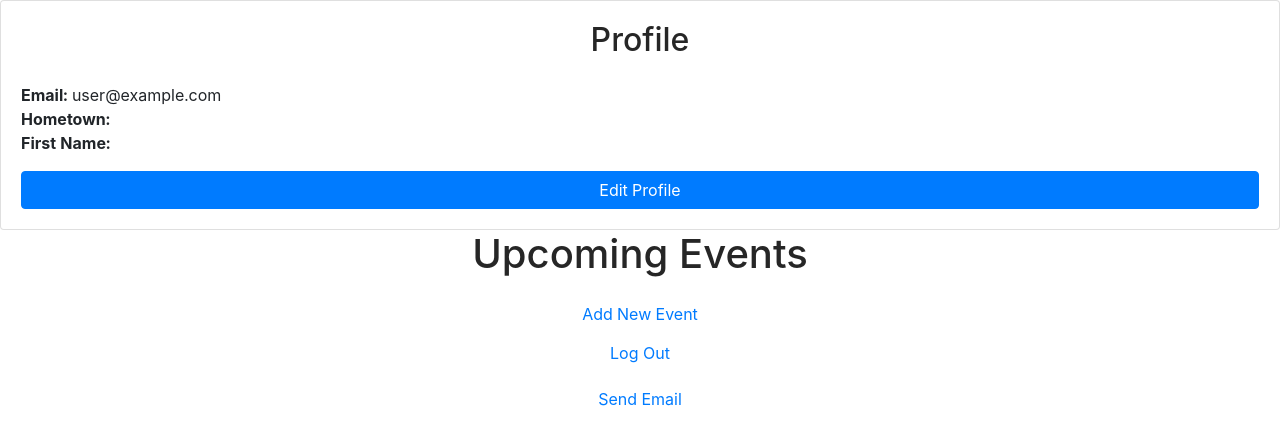
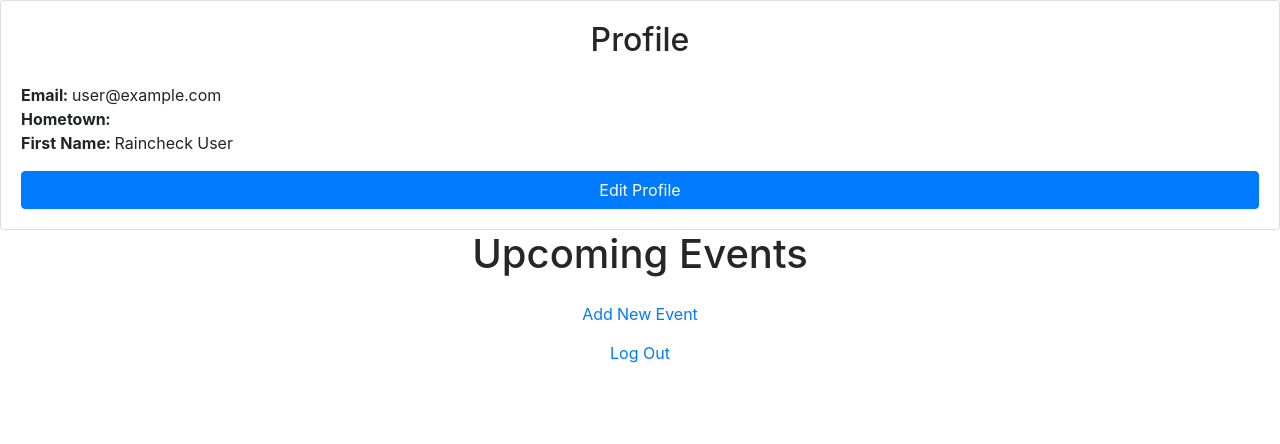
Before and after one commit to connor-giles/raincheck, a React (Create React App) app: page /userdashboard in a window 1280 px wide. Shown: the top 444 px of the page. Built offline with nearby package versions, Linux system fonts and the light colour scheme; no server answers; the database is empty; sample sign-in values are in the browser's storage.

Commit message:
added last major functinality, needs frontend and testing

```diff
--- a/src/components/UserDashboard.js
+++ b/src/components/UserDashboard.js
@@ -19,57 +19,43 @@ export default function UserDashboard() {
 
     const[error, setError] = useState('')
     const[homeT, setHomeT] = useState('')
-    const[firstName, setFirstName] = useState('')
+    const[firstName, setFirstName] = useState('Raincheck User')
     const [weather, setWeather] = useState({});
-    const [emailWeather, setEmailWeather] = useState({});
     const { currentUser, logout } = useAuth()
     const history = useHistory()
 
-    function testForecast() {
-        fetch(`${weatherAPI.base}weather?q=${homeT}&units=metric&APPID=${weatherAPI.key}`)
-        .then(res => res.json())
-        .then(result => {
-        setWeather(result);
-            console.log(result) //ensures getting correct user weather info
-        })
+    //handles time creation
+    function formatAMPM(date) {
+        var hours = date.getHours();
+        var minutes = date.getMinutes();
+        var ampm = hours >= 12 ? 'PM' : 'AM';
+        hours = hours % 12;
+        hours = hours ? hours : 12; // the hour '0' should be '12'
+        minutes = minutes < 10 ? '0'+minutes : minutes;
+        var strTime = hours + ':' + minutes + ' ' + ampm;
+        return strTime;
     }
 
     //Handles main function of app, which is checking weather with calendar to send email notifications
-    function sendEmail(){
+    function sendEmail(passedInParams) {
 
-        //gets weather info
-        // fetch(`${weatherAPI.base}weather?q=${PUT EVENT LOCATION HERE}&units=metric&APPID=${weatherAPI.key}`)
-        // .then(res => res.json())
-        // .then(result => {
-        // setWeather(result);
-        // //console.log(result) //ensures getting correct user weather info
-        // })
+        let templateParams = {
+            usersName: firstName,
+            eventName: passedInParams.eventName,
+            eventTime: passedInParams.eventTime,
+            eventDay: passedInParams.eventDay,
+            eventLocation: passedInParams.eventLocation,
+            weatherIssue: passedInParams.weatherIssue,
+            teamName : 'The Raincheck Team',
+            email: currentUser.email,
+        }
 
-
-
-
-
-
-
-
-
-        // let templateParams = {
-        //     usersName: 'Connor',
-        //     eventName: 'Basketball',
-        //     eventTime: "12 o'clock",
-        //     eventDay: 'April 30th',
-        //     eventLocation: "Orlando",
-        //     weatherIssue: "Heavy Precipitation",
-        //     teamName : 'The Raincheck Team',
-        //     email: 'connor.giles@ufl.edu'
-        // }
-
-        // emailjs.send('service_9cc3g3w', 'template_bysh0kp', templateParams, 'user_gRwkODYoHmZeIXphrdLjY')
-        // .then(function(response) {
-        // console.log('SUCCESS!', response.status, response.text);
-        // }, function(error) {
-        // console.log('FAILED...', error);
-        // });
+        emailjs.send('service_9cc3g3w', 'template_bysh0kp', templateParams, 'user_gRwkODYoHmZeIXphrdLjY')
+        .then(function(response) {
+        console.log('SUCCESS!', response.status, response.text);
+        }, function(error) {
+        console.log('FAILED...', error);
+        });
     }
 
     //builds the date info for the user dashboard
@@ -127,10 +113,10 @@ export default function UserDashboard() {
     //             //if there are no events for the user
     //             if(querySnapshot.empty) {
     //                 console.log('No matching documents.')
-    //                 return
+    //                 return eventArray
     //             } else {
     //                 querySnapshot.forEach(doc => {
-    //                     if (!doc.data().hasBeenChecked) {
+    //                     if (!doc.data().hasBeenChecked && doc.data().isOutdoors) {
     //                         var eventStartTime = new Date(doc.data().eventDateTime.seconds * 1000 + doc.data().eventDateTime.nanoseconds/1000000)
     //                         var currentDateTime = new Date() //current time
     //                         var diffHours = Math.abs(eventStartTime - currentDateTime) / 36e5 //calculates how many hours until event start
@@ -147,46 +133,75 @@ export default function UserDashboard() {
     //     //this function call will contain all events that start in 2 hours or less to be handled
     //     getEvents().then(result => {
 
-    //         //if there are events in users calendar of any kind
-    //         if (result !== undefined) {
-    //             console.log(result)
+
+
+    //         //if there are events in less than 2 hours
+    //         if (result.length > 0) {
+
+
+    //             //examine each event coming up
     //             result.forEach(event => {
-    //                 console.log(event)
+    //                 let needToSendEmail = false
+    //                 let weatherIssue = ''
 
-    //                 if(event !== undefined) {
-    //                     //console.log("we have events starting in < 2 hours") //returns undefined if no docs found above
-    //                     //console.log(result)
+    //                 // //gets weather info
+    //                 fetch(`${weatherAPI.base}weather?q=${event.location}&units=metric&APPID=${weatherAPI.key}`)
+    //                 .then(res => res.json())
+    //                 .then(weatherResult => {
 
-    //                     //gets weather info
-    //                     // fetch(`${weatherAPI.base}weather?q=${PUT EVENT LOCATION VARIABLE HERE}&units=metric&APPID=${weatherAPI.key}`)
-    //                     // .then(res => res.json())
-    //                     // .then(result => {
-    //                     //     setEmailWeather(result);
+    //                     //console.log(weatherResult)
 
-    //                     // if (emailWeather.weather[0].main === "Snow") {
-    //                     //     //do snow stuff
-    //                     // } else if (emailWeather.weather[0].main === "Rain") {
-    //                     //     //do rain stuff
-    //                     // } else if (Math.round(emailWeather.main.temp * 9 / 5 + 32) > 90) {
-    //                     //     //do extreme heat stuff
-    //                     // } else {
-    //                     //     //do something else? nothing?
-    //                     // }
+    //                     if (weatherResult.weather[0].main === "Snow") {
+    //                         needToSendEmail = true
+    //                         weatherIssue = "Potential Snowfall"
+    //                     } else if (weatherResult.weather[0].main === "Rain") {
+    //                         needToSendEmail = true
+    //                         weatherIssue = "Potential Rainfall"
+    //                     } else if (Math.round(weatherResult.main.temp * 9 / 5 + 32) > 90) {
+    //                         needToSendEmail = true
+    //                         weatherIssue = "Extreme Heat"
+    //                     } else {
+    //                         //do something else? nothing?
+    //                     }
 
-    //                     //if (need to send email ) {
-    //                     //    sendEmail(params)
-    //                     //}
+    //                     if (needToSendEmail) {
 
-    //                 }
+    //                         //month names for building strings
+    //                         const monthNames = ["January", "February", "March", "April", "May", "June", "July", "August", "September", "October", "November", "December"];
+    //                         const dayNames= ["Sunday", "Monday", "Tuesday", "Wednesday", "Thursday", "Friday", "Saturday"];
+
+    //                         //handles date creation)
+    //                         let jsDateObj = new Date(event.eventDateTime.seconds * 1000 + event.eventDateTime.nanoseconds/1000000)
+    //                         var dayNameInfo = dayNames[jsDateObj.getDay()]
+    //                         var monthInfo = monthNames[jsDateObj.getMonth()]
+    //                         var dayNumInfo = jsDateObj.getDate()
+    //                         var stringDate = dayNameInfo + " " + monthInfo + " " + dayNumInfo
+
+    //                         var emailParams = {
+    //                             eventName: event.eventName,
+    //                             eventTime: formatAMPM(jsDateObj),
+    //                             eventDay: stringDate,
+    //                             eventLocation: event.location,
+    //                             weatherIssue: weatherIssue
+    //                         }
+
+    //                         sendEmail(emailParams)
+    //                     }
+
+    //                     //determines event no longer needs to be checked with the next db check
+    //                     let hasCheckedInfo = {
+    //                         eventTitle: event.eventName,
+    //                         specificUserId: currentUser.uid,
+    //                         hasBeenChecked: true
+    //                     }
+
+    //                     helperFunctions.firestoreFunctions("update_check", hasCheckedInfo)
+
+    //                 });
     //             })
     //         }
-
-
-
-
     //     })
-
-    // }, 5000);
+    // }, 600000);
     // return () => clearInterval(interval);
     // }, []);
 
@@ -238,9 +253,9 @@ export default function UserDashboard() {
 
 
             {/* email button */}
-            <div className="w-100 text-center mt-2">
-                <Button variant="link" onClick={testForecast}>Send Email</Button>
-            </div>
+            {/* <div className="w-100 text-center mt-2">
+                <Button variant="link" onClick={}>Send Email</Button>
+            </div> */}
         </>
     )
 }
--- a/src/firebase.js
+++ b/src/firebase.js
@@ -99,6 +99,19 @@ const helperFunctions = {
                 });
                 break;
 
+            //allows user to update info about a certain event
+            case "update_check":
+                await db.collection('users').doc(data.specificUserId).collection('userEvents').where("eventName", "==", data.eventTitle).limit(1).get()
+                .then((query) => {
+                    const docUpdate = query.docs[0];
+                    console.log(docUpdate.data())
+                    docUpdate.ref.update(
+                        {
+                            hasBeenChecked: true
+                        });
+                });
+                break;
+
             default:
                 console.log("Function not found")
                 break;
```
